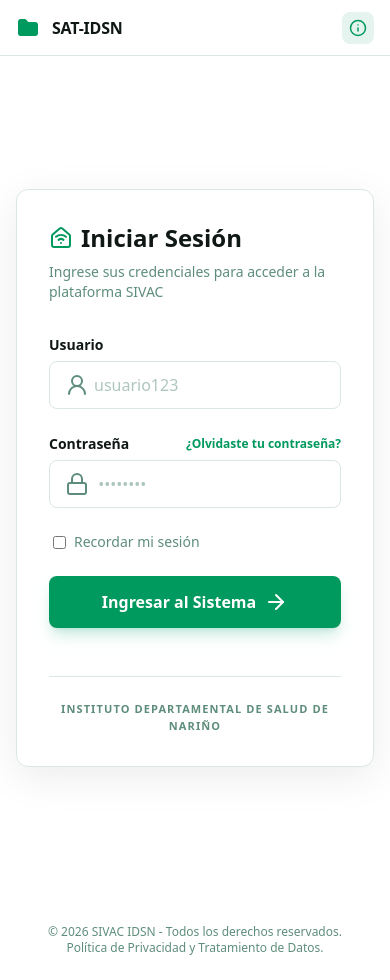
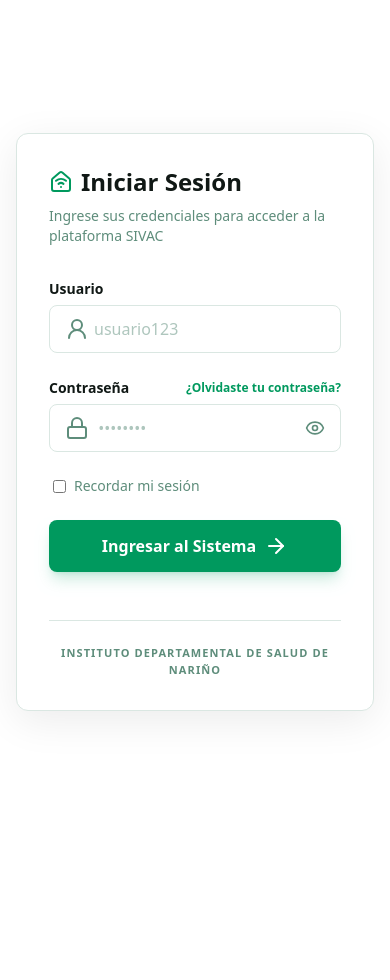
Before and after one commit to SantJojoa/new-sat, a React (Vite) app in the folder frontend/: page /login in a window 390 px wide. After the commit the page ends 844 px from the top, so only its background shows below. Built offline with nearby package versions, Linux system fonts and the light colour scheme; no server answers.

Commit message:
feat: Improve styles

```diff
--- a/frontend/App.tsx
+++ b/frontend/App.tsx
@@ -1,4 +1,3 @@
-import React from 'react'
 import { BrowserRouter as Router, Routes, Route, Navigate } from 'react-router-dom'
 import { AuthProvider } from './src/hooks/useAuth'
 import Layout from './src/components/layout/Layout'
@@ -12,12 +11,13 @@ function App() {
             <Router>
                 <Routes>
                     {/* Ruta de login sin layout */}
+                    <Route path="/login" element={<Login />} />
 
 
                     {/* Rutas principales con layout (navbar + footer) */}
                     <Route path="/" element={<Layout />}>
                         {/* Ruta de login */}
-                        <Route path="login" element={<Login />} />
+
                         {/* Ruta por defecto redirige al dashboard */}
                         <Route index element={<Navigate to="/dashboard" replace />} />
 
--- a/frontend/index.html
+++ b/frontend/index.html
@@ -1,10 +1,10 @@
 <!doctype html>
-<html lang="en">
+<html lang="es">
   <head>
     <meta charset="UTF-8" />
     <link rel="icon" type="image/svg+xml" href="/vite.svg" />
     <meta name="viewport" content="width=device-width, initial-scale=1.0" />
-    <title>SAT IDSN</title>
+    <title> SIVAC IDSN</title>
   </head>
   <body>
     <div id="root"></div>
--- a/frontend/src/components/layout/Layout.tsx
+++ b/frontend/src/components/layout/Layout.tsx
@@ -1,4 +1,3 @@
-import React from 'react'
 import { Outlet } from 'react-router-dom'
 import Navbar from '../ui/Navbar'
 import Footer from '../ui/Footer'
@@ -7,7 +6,7 @@ export default function Layout() {
     return (
         <div className="min-h-screen flex flex-col bg-background-light">
             <Navbar />
-            <main className="flex-grow">
+            <main className="grow">
                 <Outlet /> {/* Aquí se renderizan las páginas */}
             </main>
             <Footer />
--- a/frontend/src/components/pages/Login.tsx
+++ b/frontend/src/components/pages/Login.tsx
@@ -129,11 +129,11 @@ export default function Login() {
     }
 
 
-    const handleForgotPassword = (e: React.MouseEvent) => {
-        e.preventDefault();
-        // Aquí puedes implementar la lógica para recuperar contraseña
-        navigate('/forgot-password');
-    };
+    // const handleForgotPassword = (e: React.MouseEvent) => {
+    //     e.preventDefault();
+    //     // Aquí puedes implementar la lógica para recuperar contraseña
+    //     navigate('/forgot-password');
+    // };
 
     if (authLoading) {
         return (
@@ -152,8 +152,8 @@ export default function Login() {
     return (
         <div className='bg-background-light min-h-screen flex flex-col font-display'>
             <main className='flex grow items-center justify-center p-4 md:p-8'>
-                <div className='bg-white max-w-[1000px] w-full flex flex-col md:flex-row rounded-xl shadow-[0_10px_40px_rgba(0,0,0,0.08)] overflow-hidden border border-border-light'>
-                    <div className='hidden md:flex md:w-1/2 relative min-h-[500px] bg-primary overflow-hidden'>
+                <div className='bg-white max-w-[1000px] w-full flex flex-col md:flex-row rounded-xl shadow-[0_10px_40px_rgba(0,0,0,0.08)] overflow-hidden border border-border-light md:h-[650px]'>
+                    <div className='hidden md:flex md:w-1/2 relative min-h-[500px] bg-primary overflow-hidden h-full'>
                         <div className='absolute inset-0 bg-cover bg-center'
                             style={{
                                 backgroundImage: "url('https://www.idsn.gov.co/info/idsn_se/media/galeria12605.jpg')"
@@ -175,7 +175,7 @@ export default function Login() {
                     </div>
 
 
-                    <div className='w-full md:w-1/2 p-8 lg:p-12 flex flex-col justify-center'>
+                    <div className='w-full md:w-1/2 p-8 lg:p-12 flex flex-col justify-center overflow-y-auto h-full'>
                         <div className='mb-8'>
                             <div className='flex items-center gap-2 mb-2'>
                                 <span className='text-primary text-3xl'>
@@ -188,6 +188,19 @@ export default function Login() {
                         </div>
 
                         <form onSubmit={handleSubmit} className='space-y-6'>
+                            {error && (
+                                <div className="bg-red-50 text-red-600 p-3 rounded-lg flex items-center gap-3 text-sm border border-red-100 animate-in fade-in slide-in-from-top-2">
+                                    <AlertCircle size={18} className="shrink-0" />
+                                    <p>{error}</p>
+                                </div>
+                            )}
+                            {success && (
+                                <div className="bg-green-50 text-green-600 p-3 rounded-lg flex items-center gap-3 text-sm border border-green-100 animate-in fade-in slide-in-from-top-2">
+                                    <div className='size-2 rounded-full bg-green-500 animate-pulse' />
+                                    <p>{success}</p>
+                                </div>
+                            )}
+
                             <div className="flex flex-col gap-1.5">
                                 <label
                                     htmlFor="username"
@@ -232,12 +245,21 @@ export default function Login() {
                                     <input
                                         id='password'
                                         name='password'
-                                        type="password"
+                                        type={showPassword ? "text" : "password"}
                                         value={formData.password}
                                         onChange={handleInputChange}
                                         className='form-input flex w-full rounded-lg text-text-primary focus:outline-0 focus:ring-1 focus:ring-primary border border-border-light bg-white focus:border-primary h-12 placeholder:text-text-secondary/50 pl-11 pr-4 text-base font-normal transition-all'
                                         placeholder=' ••••••••'
+                                        autoComplete='current-password'
                                     />
+                                    <button
+                                        type="button"
+                                        onClick={() => setShowPassword(!showPassword)}
+                                        className="absolute right-4 top-1/2 -translate-y-1/2 text-text-secondary hover:text-primary transition-colors cursor-pointer"
+                                        aria-label={showPassword ? "Ocultar contraseña" : "Mostrar contraseña"}
+                                    >
+                                        {showPassword ? <EyeOff size={20} /> : <Eye size={20} />}
+                                    </button>
                                 </div>
                             </div>
 
```
